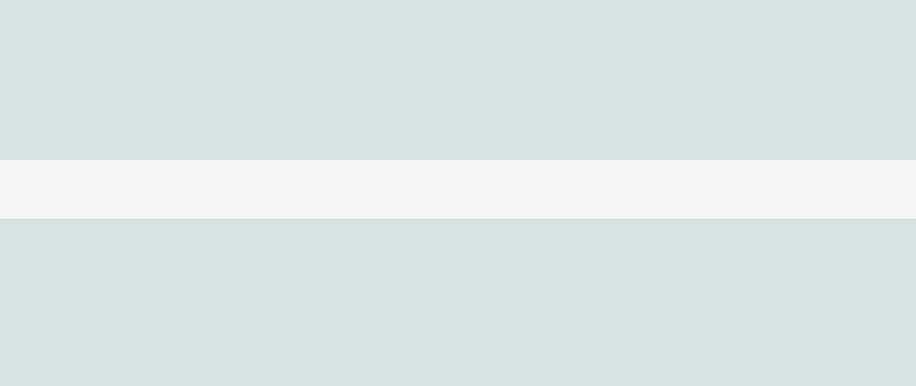
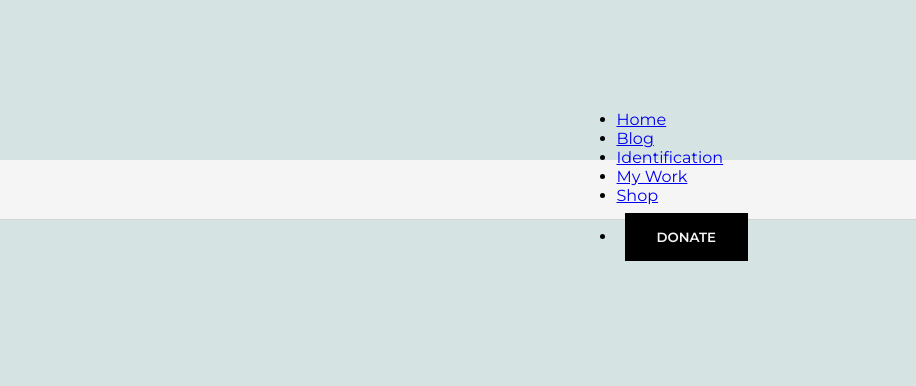
Before and after one commit to ymzokn/jamsgermsgatsby, a Gatsby site: page / in a window 1280 px wide. Shown: the top 386 px of the page, 364-1280 px from the left. Built offline with nearby package versions, Linux system fonts and the light colour scheme; Gatsby itself is replaced by a stand-in of ours; a web font is replaced by a local one.

Commit message:
Modified hamburger menu

```diff
--- a/src/components/header.js
+++ b/src/components/header.js
@@ -1,6 +1,5 @@
-import React, { useState, useEffect } from "react"
+import React from "react"
 import { Link } from "gatsby"
-import Button from "./button"
 import MainLogo from "./mainlogo"
 import Fixed from "./fixed.nav"
 import Hamburger from "./hamburger"
@@ -21,4 +20,4 @@ const Header = () => {
   )
 }
 
-export default Header
+export default Header;
--- a/src/hooks/useWindowDimensions.hook.js
+++ b/src/hooks/useWindowDimensions.hook.js
@@ -1,14 +1,9 @@
 import React, { useState, useEffect } from "react"
 
 function getWindowDimensions() {
-  const width = 0
-  const height = 0
-  if (typeof window !== "undefined") {
-    const { innerWidth: width, innerHeight: height } = window
-  }
+  const { innerWidth: width, innerHeight: height } = window
   return {
-    width,
-    height,
+    width, height
   }
 }
 
--- a/src/layouts/page.layout.js
+++ b/src/layouts/page.layout.js
@@ -7,7 +7,7 @@ import layoutStyles from "../components/layout.module.scss"
 const Page = props => {
   return (
     <div className={layoutStyles.pageLayout}>
-      <Header />
+      {typeof (window) !== "undefined" && <Header />}
       <div className={layoutStyles.content}>{props.children}</div>
       <Footer className={layoutStyles.footer} />
     </div>
```
Also changed, not shown: 1 other file.
